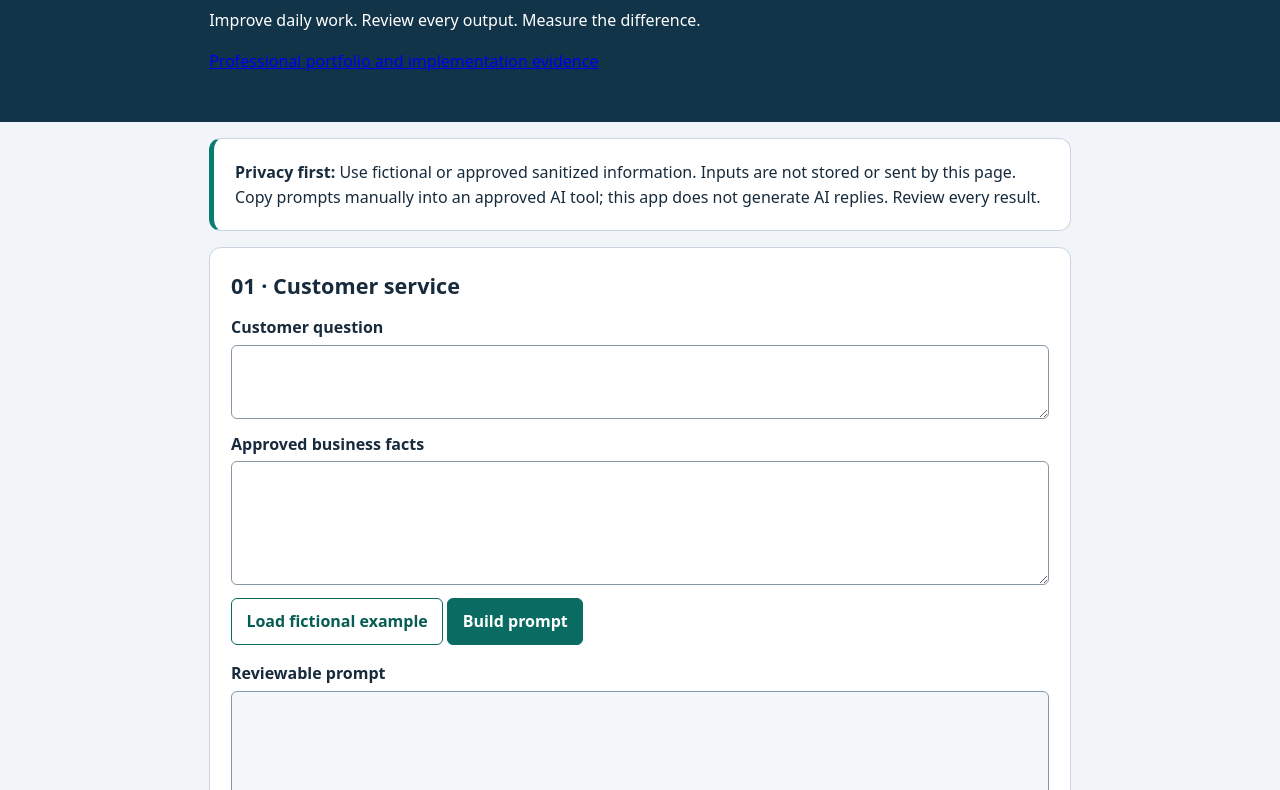
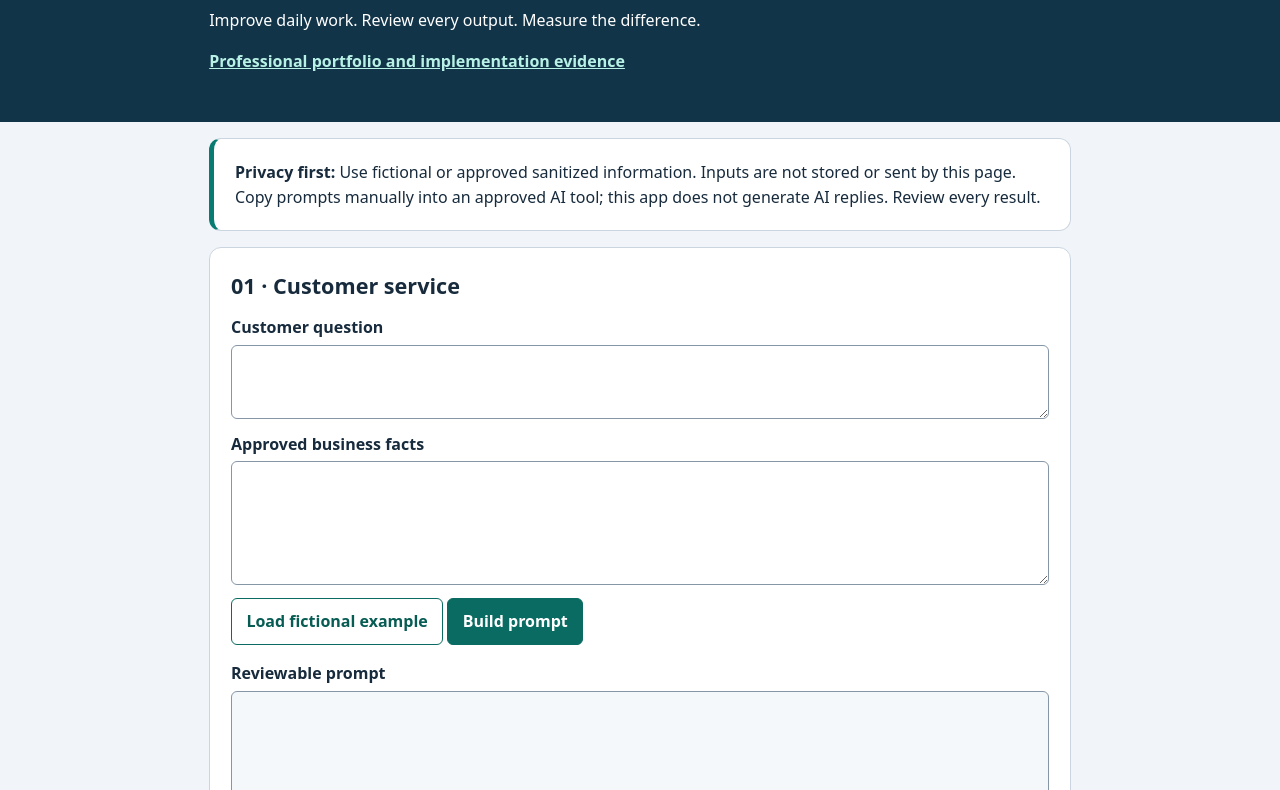
Before and after one commit to fredoncyber/small-business-ai-enablement, a plain HTML site: page web/index.html in a window 1280 px wide. Shown: the part 156-946 px from the top of the page. Drawn offline with Linux system fonts and the light colour scheme.

Commit message:
Style accessible portfolio navigation

```diff
--- a/web/style.css
+++ b/web/style.css
@@ -1 +1,2 @@
 *{box-sizing:border-box}body{margin:0;font:16px/1.55 system-ui,sans-serif;background:#f1f5f9;color:#172b3d}header{background:#123449;color:white;padding:2rem 0}.wrap{max-width:900px;margin:auto;padding:0 1.2rem}h1{font-size:clamp(1.8rem,4vw,2.7rem);line-height:1.15}h2{font-size:1.35rem;margin:0}section,aside{background:white;border:1px solid #cbd5e1;border-radius:12px;padding:1.3rem;margin:1rem 0}aside{border-left:5px solid #087c70}label{display:block;font-weight:650;margin-top:.8rem}textarea,input{display:block;width:100%;padding:.7rem;border:1px solid #8596a7;border-radius:6px;font:inherit;margin:.3rem 0 .8rem;resize:vertical}textarea[readonly]{background:#f5f8fa}button{font:inherit;font-weight:650;background:#096b61;color:white;border:1px solid #096b61;padding:.65rem .9rem;border-radius:6px;cursor:pointer}.secondary{background:white;color:#075c53}.fields{display:grid;grid-template-columns:repeat(auto-fit,minmax(200px,1fr));gap:.4rem 1rem}dl{display:grid;grid-template-columns:1fr auto;gap:.5rem 1rem}dd{margin:0;font-weight:700}footer{padding-bottom:2rem!important}button:focus-visible,input:focus-visible,textarea:focus-visible{outline:3px solid #b45309;outline-offset:2px}[role=alert]{color:#9f1239}
+.portfolio-link{color:#b8f2e6;font-weight:650}.portfolio-link:focus-visible{outline:3px solid #fbbf24;outline-offset:3px}
```
